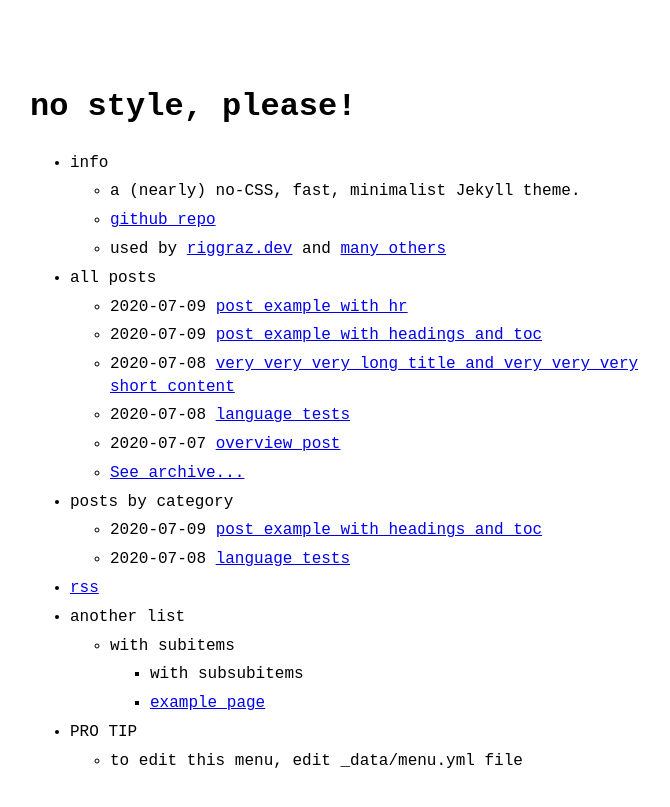
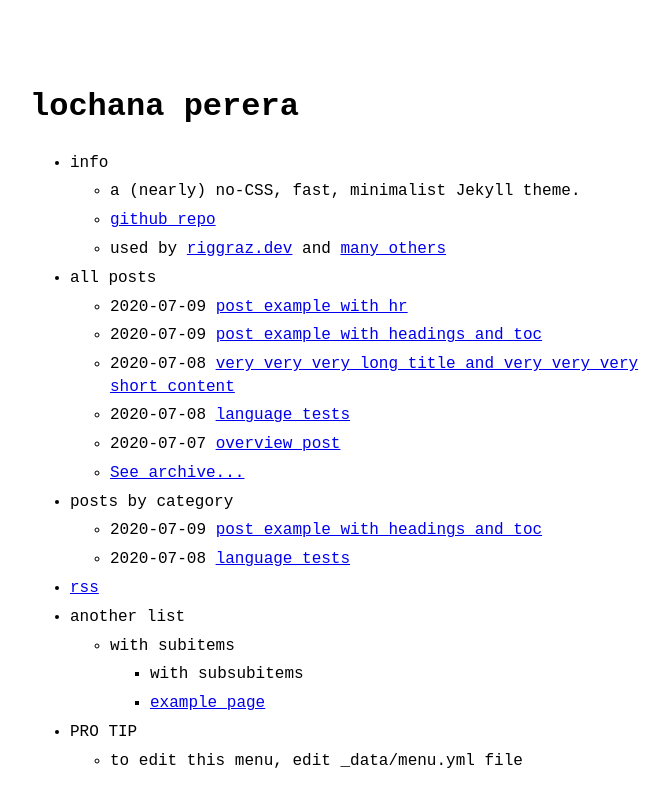
Before and after one commit to riggraz/no-style-please, a Jekyll site: the page built from index.md, in a window 1280 px wide. Shown: the top 807 px of the page, without its empty margins (290-960 px from the left). Built offline with Jekyll 4.4.1, drawn with Linux system fonts in a browser that asks for light colours.

Commit message:
second commit

```diff
--- a/_config.yml
+++ b/_config.yml
@@ -1,7 +1,7 @@
-title: no style, please! # name of the site
-author: Riccardo Graziosi # name of site's author
-email: riccardo.graziosi97@gmail.com # email of site's author
-url: https://riggraz.dev # root address of the site
+title: lochana perera # name of the site
+author: lochana perera # name of site's author
+email: loki.l.perera@gmail.com # email of site's author
+url:  # root address of the site
 baseurl: "/no-style-please" # subpath of the site, e.g. "/blog" (leave it blank "" if you're site shouldn't use a subpath)
 description: > # description of the site (multiple lines allowed)
   A (nearly) no-CSS, fast, minimalist Jekyll theme.
@@ -14,7 +14,7 @@
 theme: no-style-please # if you are using GitHub Pages, change it to remote_theme: riggraz/no-style-please
 
 theme_config:
-  appearance: "auto" # can be "light", "dark" or "auto"
+  appearance: "light" # can be "light", "dark" or "auto"
   back_home_text: ".." # customize text for homepage link in post layout
   date_format: "%Y-%m-%d" # customize how date is formatted
   show_description: false # show blog description in home page
```
